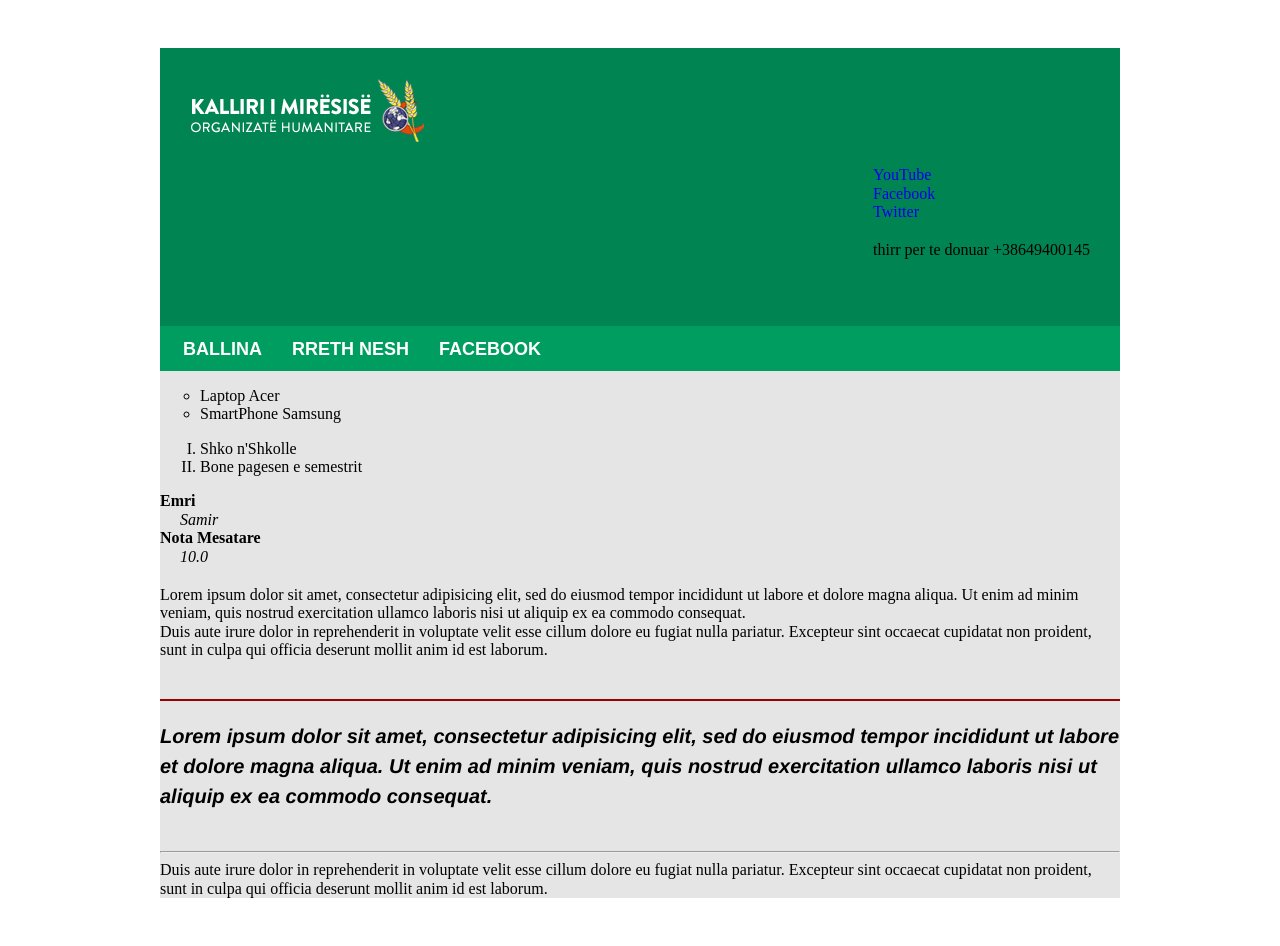
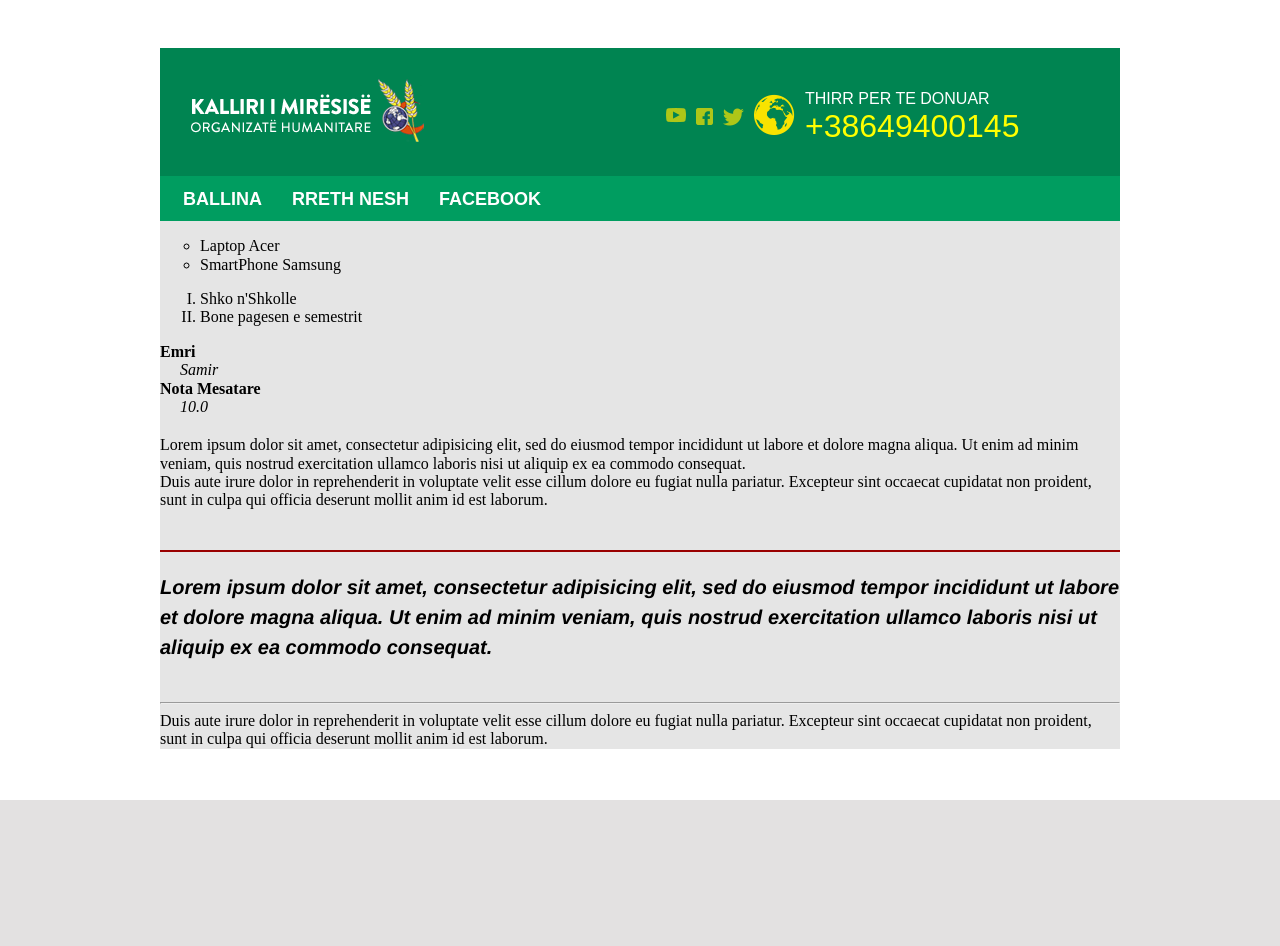
Before and after one commit to xhezacademy/WebCourseFiles, a PHP site: page / in a window 1280 px wide. After the commit the page ends 800 px from the top, so only its background shows below. Run offline with PHP 8.4, Linux system fonts and the light colour scheme; some libraries are stand-ins or nearby versions.

Commit message:
CSS Float, Display, Background

```diff
--- a/Exercise_4/assets/css/style.css
+++ b/Exercise_4/assets/css/style.css
@@ -18,16 +18,72 @@
 #main-header {
 	background-color: #008451;
 	padding: 10px 30px;
+	overflow: hidden;
 }
 
 #main-header h1 {
 	margin-bottom: 0;
+	float: left;
 }
 
-#main-header ul.socials {     list-style: none;     float: right; }
+#main-header ul.socials {
+	margin-top: 45px;
+	list-style: none;
+	float: right;
+}
+
+#main-header ul.socials li {
+	margin: 5px;
+	display: inline;
+	float: left;
+}
 
 #main-header ul.socials li a {
 	text-decoration: none;
+	opacity: 0.7;
+}
+
+/* a:focus, a:visited, a:link*/
+#main-header ul.socials li a:hover {
+	opacity: 1;
+}
+
+#main-header ul.socials li.twitter {
+	width: 21px;
+	height: 18px;
+}
+
+#main-header ul.socials li.twitter a {
+	display: block;
+	/*background: url(../imgs/twitter.png) no-repeat;*/
+	background-image: url(../imgs/twitter.png);
+	background-repeat: no-repeat;
+	text-indent: -9999px;
+
+}
+
+#main-header ul.socials li.globe {
+	margin-top: -13px;
+}
+
+#main-header ul.socials li.globe img {
+	float: left;
+	margin-top: 4px;
+}
+
+#main-header ul.socials li.globe p {
+	font-family: Arial, sans-serif;
+	text-transform: uppercase;
+	color: #FFF;
+	margin: 0;
+	float: left;
+	width: 280px;
+	margin-left: 10px;
+}
+
+#main-header ul.socials li.globe span {
+	font-size: 2rem;
+	color: #FF0;
 }
 
 nav.top-bar {
--- a/Exercise_4/index.html
+++ b/Exercise_4/index.html
@@ -19,17 +19,19 @@
 				</a>
 			</h1>
 			<ul class="socials">
-				<li><a href="#">YouTube</a></li>
-				<li><a href="#">Facebook</a></li>
-				<li><a href="#">Twitter</a></li>
-				<li class="globe"><p>
-					thirr per te donuar
-					<span>
-						+38649400145
-					</span>
+				<li><a href="http://youtube.com">
+					<img src="assets/imgs/youtube.png"></a></li>
+				<li><a href="http://facebook.com">
+					<img src="assets/imgs/facebook.png"></a></li>
+				<li class="twitter"><a href="#">Follow Kalliri on Twitter</a></li>
+				<li class="globe">
+					<img src="assets/imgs/globe.png">
+					<p>
+						thirr per te donuar
+						<span>+38649400145</span>
 				</p></li>
 			</ul>
-			<div class="clearfix"></div>
+			<!-- <div class="clearfix"></div> -->
 		</header>
 		<nav class="top-bar">
 			<ul>
```
